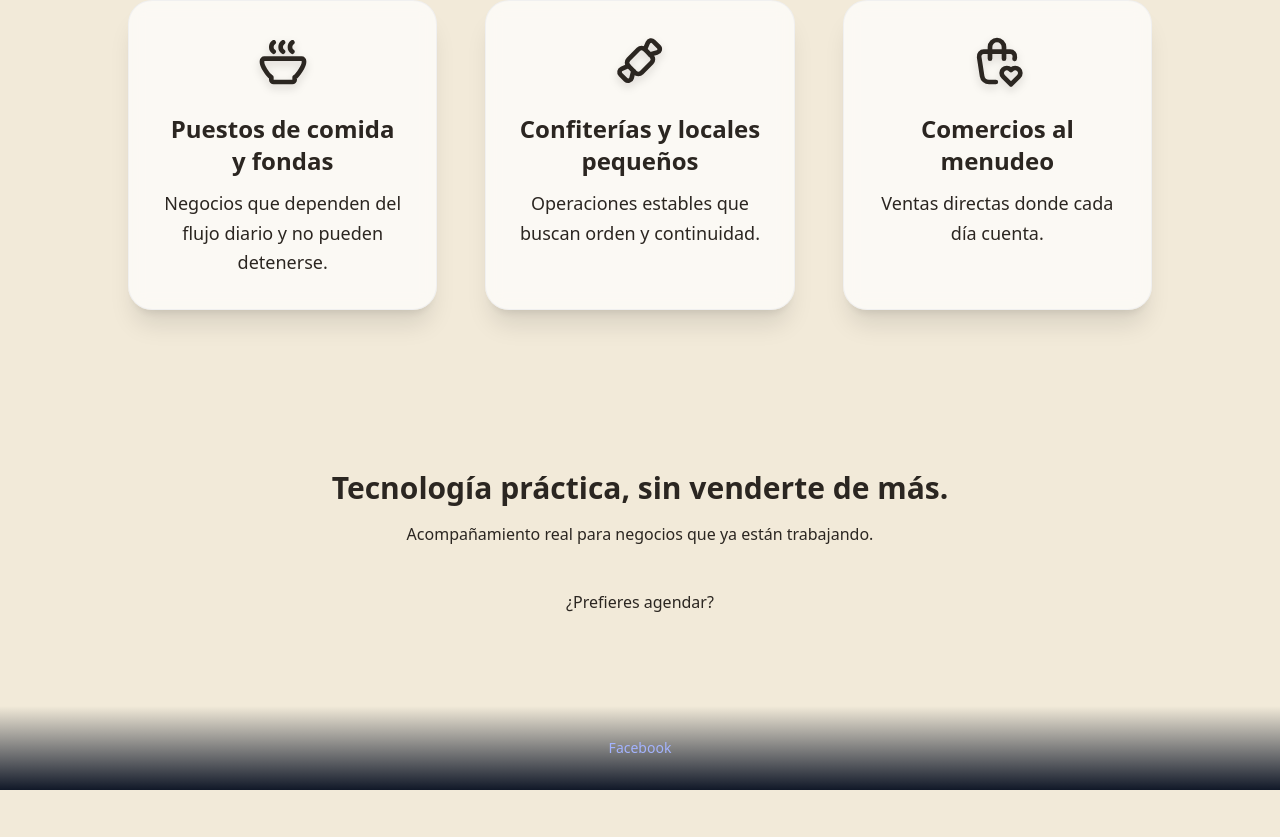
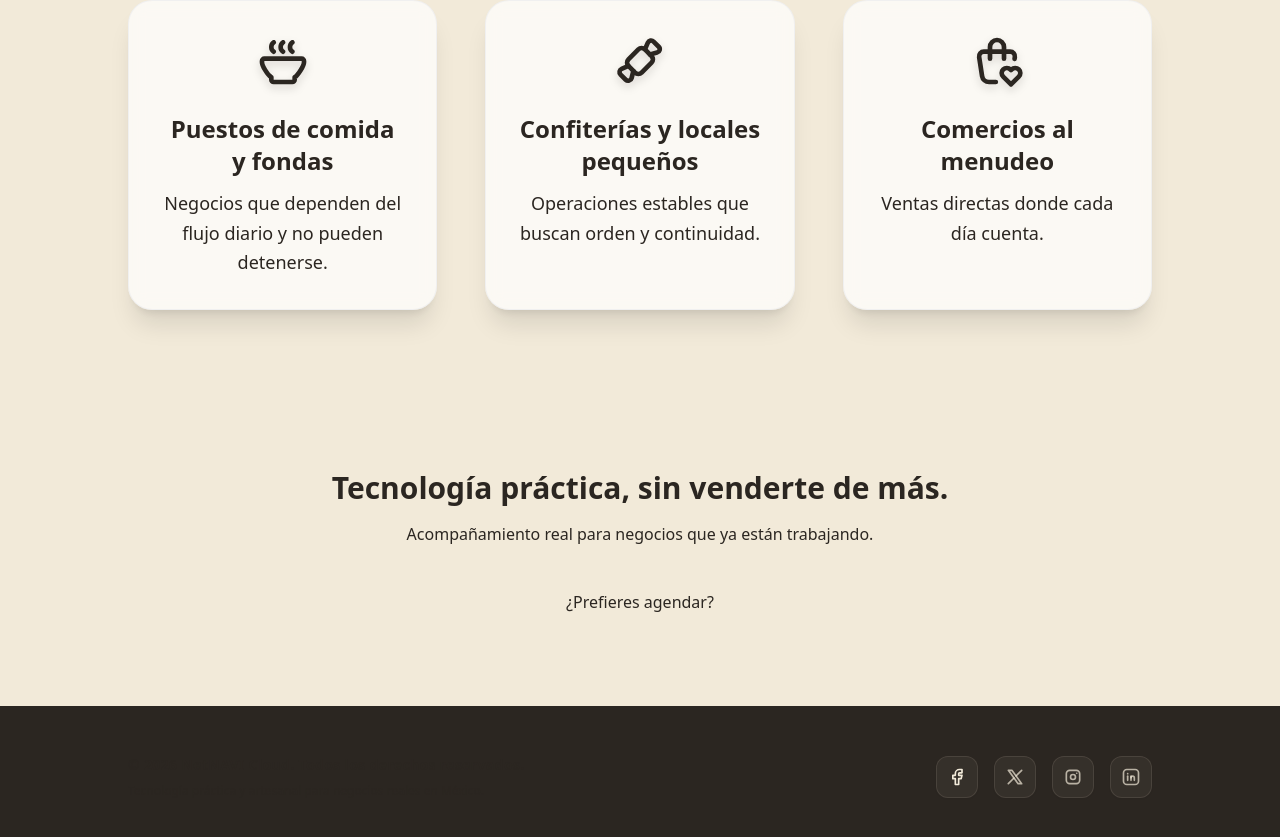
Before and after one commit to akiraexe/NetNAVI-Cloud---Main-Page, a React (Vite) app: page / in a window 1280 px wide. Shown: the part 4983-5820 px from the top of the page. Before the commit the page ends 5773 px from the top, so only its background shows below. Built offline with nearby package versions, Linux system fonts and the light colour scheme.

Commit message:
Se actualiza el pie y se expanden opciones

```diff
--- a/src/Footer.tsx
+++ b/src/Footer.tsx
@@ -1,19 +1,62 @@
 import React from 'react';
+import { IconBrandFacebook, IconBrandInstagram, IconBrandLinkedin, IconBrandX } from '@tabler/icons-react';
 
 export function Footer() {
   return (
-    <footer className="py-8 px-6 bg-gradient-to-t from-gray-900 to-primary/20 text-center text-sm text-indigo-300">
-      <div className="max-w-3xl mx-auto">
-        <div className="flex justify-center space-x-6">
+    <footer className="py-12 px-6 bg-brand-textDark text-brand-lightBg/90 border-t border-brand-textDark/10">
+      <div className="max-w-5xl mx-auto flex flex-col md:flex-row justify-between items-center space-y-6 md:space-y-0">
+
+        {/* LADO IZQUIERDO: Derechos reservados y marca con tipografía legible */}
+        <div className="text-center md:text-left space-y-2">
+          <p className="text-sm font-bold tracking-wide">
+            © {new Date().getFullYear()} NetNAVI Cloud. Todos los derechos reservados.
+          </p>
+          <p className="text-xs text-brand-lightBg/60 font-medium">
+            Tecnología práctica y artesanal para negocios reales en México.
+          </p>
+        </div>
+
+        {/* LADO DERECHO: Botones de Redes Sociales con Iconos Estándar e Interactividad Enriquecida */}
+        <div className="flex items-center space-x-4 self-center md:self-auto md:ml-auto">
+          {/* Facebook: Con enlace oficial configurado */}
           <a
-            href="https://www.facebook.com/share/1AVWidzRfR/ "
+            href="https://www.facebook.com/ntnavicloud"
             target="_blank"
             rel="noopener noreferrer"
-            className="text-indigo-300 hover:text-neutral transition duration-300"
+            className="p-2.5 rounded-xl bg-brand-lightBg/5 border border-brand-lightBg/10 text-brand-lightBg hover:bg-brand-warmOrange hover:text-white hover:border-brand-warmOrange transition-all duration-200 shadow-xs"
+            aria-label="Facebook NetNAVI Cloud"
           >
-            Facebook
+            <IconBrandFacebook className="w-5 h-5 stroke-[2]" />
+          </a>
+
+          {/* X (Antes Twitter): Enlace vacío por ahora */}
+          <a
+            href="#"
+            className="p-2.5 rounded-xl bg-brand-lightBg/5 border border-brand-lightBg/10 text-brand-lightBg/70 hover:bg-brand-accentGold hover:text-brand-textDark hover:border-brand-accentGold transition-all duration-200 shadow-xs"
+            aria-label="X (Twitter)"
+          >
+            <IconBrandX className="w-5 h-5 stroke-[2]" />
+          </a>
+
+          {/* Instagram: Enlace vacío por ahora */}
+          <a
+            href="#"
+            className="p-2.5 rounded-xl bg-brand-lightBg/5 border border-brand-lightBg/10 text-brand-lightBg/70 hover:bg-brand-accentGold hover:text-brand-textDark hover:border-brand-accentGold transition-all duration-200 shadow-xs"
+            aria-label="Instagram"
+          >
+            <IconBrandInstagram className="w-5 h-5 stroke-[2]" />
+          </a>
+
+          {/* LinkedIn: Enlace vacío por ahora */}
+          <a
+            href="#"
+            className="p-2.5 rounded-xl bg-brand-lightBg/5 border border-brand-lightBg/10 text-brand-lightBg/70 hover:bg-brand-accentGold hover:text-brand-textDark hover:border-brand-accentGold transition-all duration-200 shadow-xs"
+            aria-label="LinkedIn"
+          >
+            <IconBrandLinkedin className="w-5 h-5 stroke-[2]" />
           </a>
         </div>
+
       </div>
     </footer>
   );
```
